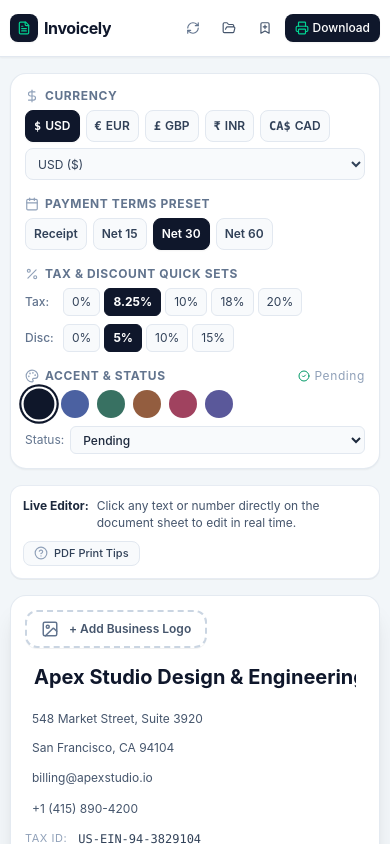
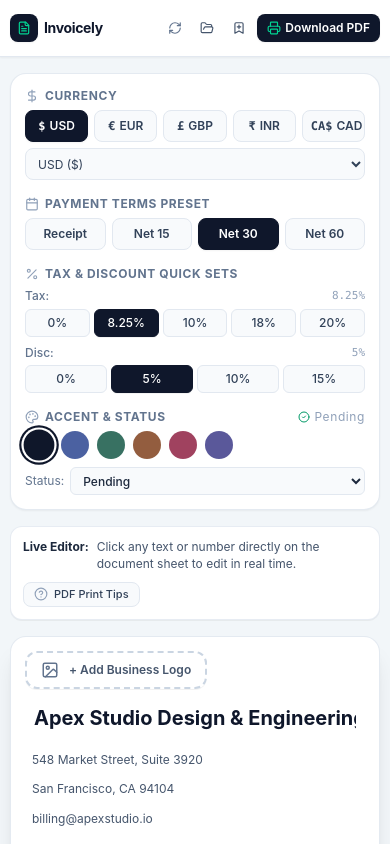
Before and after one commit to ADITYA-397/Invoice_Generator, a React (Vite) app: page / in a window 390 px wide. Shown: the top 844 px of the page. Built offline with nearby package versions, Linux system fonts and the light colour scheme.

Commit message:
Fix mobile layout: remove horizontal scrolling, prevent Download PDF cutoff, and align tax/discount controls

```diff
--- a/src/App.tsx
+++ b/src/App.tsx
@@ -29,7 +29,7 @@ export default function App() {
       gestureOrientation: 'vertical',
       smoothWheel: true,
       wheelMultiplier: 1.0,
-      touchMultiplier: 1.8,
+      touchMultiplier: 1.0,
     });
 
     lenisRef.current = lenis;
@@ -289,9 +289,9 @@ export default function App() {
 
       {/* Toast Feedback Notification */}
       {toastMessage && (
-        <div className="no-print fixed bottom-6 right-6 z-50 bg-slate-900 text-white text-xs font-semibold px-4 py-2.5 rounded-lg shadow-lg flex items-center gap-2 transition-all">
-          <Check className="w-4 h-4 text-emerald-400" />
-          <span>{toastMessage}</span>
+        <div className="no-print fixed bottom-4 sm:bottom-6 right-4 sm:right-6 left-4 sm:left-auto max-w-sm z-50 bg-slate-900 text-white text-xs font-semibold px-4 py-2.5 rounded-lg shadow-lg flex items-center gap-2 transition-all">
+          <Check className="w-4 h-4 text-emerald-400 shrink-0" />
+          <span className="truncate">{toastMessage}</span>
         </div>
       )}
     </div>
--- a/src/components/HeaderNav.tsx
+++ b/src/components/HeaderNav.tsx
@@ -18,13 +18,13 @@ export const HeaderNav: React.FC<HeaderNavProps> = ({
 }) => {
   return (
     <header className="no-print sticky top-0 z-40 w-full bg-white/95 backdrop-blur-md border-b border-slate-200 shadow-xs">
-      <div className="max-w-7xl mx-auto px-2.5 sm:px-6 lg:px-8 h-14 sm:h-16 flex items-center justify-between gap-1.5 sm:gap-4 md:gap-8 min-w-0">
+      <div className="max-w-7xl mx-auto px-2.5 sm:px-6 lg:px-8 h-14 sm:h-16 flex items-center justify-between gap-1 sm:gap-4 md:gap-8 min-w-0">
         {/* Zone 1: Brand Wordmark */}
         <div className="flex items-center gap-1.5 sm:gap-2.5 shrink-0 min-w-0">
           <div className="w-7 h-7 sm:w-8 sm:h-8 rounded-lg bg-slate-900 flex items-center justify-center text-white font-bold text-sm sm:text-base shadow-xs shrink-0">
             <FileText className="w-3.5 h-3.5 sm:w-4 sm:h-4 text-emerald-400" />
           </div>
-          <span className="text-base sm:text-lg font-bold tracking-tight text-slate-900 truncate">
+          <span className="text-sm sm:text-lg font-bold tracking-tight text-slate-900 truncate">
             Invoicely
           </span>
         </div>
@@ -61,11 +61,11 @@ export const HeaderNav: React.FC<HeaderNavProps> = ({
         </nav>
 
         {/* Zone 3: Primary Action CTA & Mobile Controls */}
-        <div className="flex items-center gap-1 sm:gap-2 shrink-0">
+        <div className="flex items-center gap-1 sm:gap-2 shrink-0 min-w-0">
           <button
             type="button"
             onClick={onReset}
-            className="md:hidden w-8 h-8 flex items-center justify-center text-slate-500 hover:text-slate-900 hover:bg-slate-100 rounded-lg transition-colors cursor-pointer shrink-0"
+            className="md:hidden w-7 h-7 sm:w-8 sm:h-8 flex items-center justify-center text-slate-500 hover:text-slate-900 hover:bg-slate-100 rounded-lg transition-colors cursor-pointer shrink-0"
             title="Reset sample"
             aria-label="Reset sample"
           >
@@ -75,20 +75,20 @@ export const HeaderNav: React.FC<HeaderNavProps> = ({
           <button
             type="button"
             onClick={onOpenTemplatesModal}
-            className="md:hidden w-8 h-8 flex items-center justify-center text-slate-600 hover:text-slate-900 hover:bg-slate-100 rounded-lg transition-colors cursor-pointer relative shrink-0"
+            className="md:hidden w-7 h-7 sm:w-8 sm:h-8 flex items-center justify-center text-slate-600 hover:text-slate-900 hover:bg-slate-100 rounded-lg transition-colors cursor-pointer relative shrink-0"
             title={`Templates (${savedTemplatesCount})`}
             aria-label="Open templates"
           >
             <FolderOpen className="w-3.5 h-3.5" />
             {savedTemplatesCount > 0 && (
-              <span className="absolute top-1.5 right-1.5 w-1.5 h-1.5 rounded-full bg-emerald-500"></span>
+              <span className="absolute top-1 right-1 w-1.5 h-1.5 rounded-full bg-emerald-500"></span>
             )}
           </button>
 
           <button
             type="button"
             onClick={onOpenSaveModal}
-            className="md:hidden w-8 h-8 flex items-center justify-center text-slate-600 hover:text-slate-900 hover:bg-slate-100 rounded-lg transition-colors cursor-pointer shrink-0"
+            className="md:hidden w-7 h-7 sm:w-8 sm:h-8 flex items-center justify-center text-slate-600 hover:text-slate-900 hover:bg-slate-100 rounded-lg transition-colors cursor-pointer shrink-0"
             title="Save as Template"
             aria-label="Save as template"
           >
@@ -102,9 +102,7 @@ export const HeaderNav: React.FC<HeaderNavProps> = ({
             title="Download PDF"
           >
             <Printer className="w-3.5 h-3.5 sm:w-4 sm:h-4 text-emerald-400 shrink-0" />
-            <span className="hidden sm:inline">Download PDF</span>
-            <span className="hidden min-[380px]:inline sm:hidden font-medium">Download</span>
-            <span className="min-[380px]:hidden font-medium">PDF</span>
+            <span>Download PDF</span>
           </button>
         </div>
       </div>
--- a/src/components/QuickControls.tsx
+++ b/src/components/QuickControls.tsx
@@ -49,7 +49,7 @@ export const QuickControls: React.FC<QuickControlsProps> = ({ invoice, onChange
                   key={curr}
                   type="button"
                   onClick={() => handleCurrencyChange(curr)}
-                  className={`h-8 px-2 sm:px-2.5 text-xs font-semibold rounded-lg transition-colors cursor-pointer border ${
+                  className={`h-8 px-2 sm:px-2.5 text-xs font-semibold rounded-lg transition-colors cursor-pointer border flex-1 sm:flex-initial min-w-[48px] text-center ${
                     isSelected
                       ? 'bg-slate-900 text-white border-slate-900 shadow-xs'
                       : 'bg-slate-50 text-slate-700 border-slate-200 hover:bg-slate-100 hover:text-slate-900'
@@ -63,7 +63,7 @@ export const QuickControls: React.FC<QuickControlsProps> = ({ invoice, onChange
             <select
               value={invoice.currency}
               onChange={(e) => handleCurrencyChange(e.target.value as CurrencyCode)}
-              className="h-8 text-xs bg-slate-50 border border-slate-200 rounded-lg px-2 text-slate-700 hover:bg-slate-100 cursor-pointer focus:outline-none focus:ring-1 focus:ring-slate-400 min-w-[90px] flex-1 sm:flex-initial"
+              className="h-8 text-xs bg-slate-50 border border-slate-200 rounded-lg px-2 text-slate-700 hover:bg-slate-100 cursor-pointer focus:outline-none focus:ring-1 focus:ring-slate-400 min-w-[80px] flex-1 sm:flex-initial"
               aria-label="More Currencies"
             >
               <option value="USD">USD ($)</option>
@@ -97,7 +97,7 @@ export const QuickControls: React.FC<QuickControlsProps> = ({ invoice, onChange
                   key={p.label}
                   type="button"
                   onClick={() => handleDuePreset(p.days, p.term)}
-                  className={`h-8 px-2 sm:px-2.5 text-xs font-semibold rounded-lg transition-colors cursor-pointer border ${
+                  className={`h-8 px-2 sm:px-2.5 text-xs font-semibold rounded-lg transition-colors cursor-pointer border flex-1 sm:flex-initial min-w-[56px] text-center ${
                     isSelected
                       ? 'bg-slate-900 text-white border-slate-900 shadow-xs'
                       : 'bg-slate-50 text-slate-700 border-slate-200 hover:bg-slate-100'
@@ -118,44 +118,56 @@ export const QuickControls: React.FC<QuickControlsProps> = ({ invoice, onChange
           </label>
           <div className="space-y-2 min-w-0">
             {/* Tax Row */}
-            <div className="flex items-center gap-1.5 flex-wrap min-w-0">
-              <span className="text-xs font-medium text-slate-500 w-8 sm:w-9 shrink-0">Tax:</span>
-              <div className="flex items-center gap-1 flex-wrap min-w-0">
-                {[0, 8.25, 10, 18, 20].map((rate) => (
+            <div className="flex flex-col sm:flex-row sm:items-center gap-1 sm:gap-2 min-w-0">
+              <div className="flex items-center justify-between sm:w-11 shrink-0">
+                <span className="text-xs font-medium text-slate-500">Tax:</span>
+                <span className="text-[11px] font-mono text-slate-400 sm:hidden">{invoice.taxPercent}%</span>
+              </div>
+              <div className="flex items-center gap-1 flex-wrap min-w-0 flex-1">
+                {[0, 8.25, 10, 18, 20].map((rate) => {
+                  const isSelected = invoice.taxPercent === rate;
+                  return (
                     <button
                       key={rate}
                       type="button"
                       onClick={() => handleTaxPreset(rate)}
-                    className={`h-7 px-2 text-xs rounded-md transition-colors cursor-pointer border ${
-                      invoice.taxPercent === rate
-                        ? 'bg-slate-900 text-white border-slate-900 font-bold'
+                      className={`h-7 px-1.5 sm:px-2 text-xs rounded-md transition-colors cursor-pointer border flex-1 min-w-[34px] text-center font-medium ${
+                        isSelected
+                          ? 'bg-slate-900 text-white border-slate-900 font-bold shadow-2xs'
                           : 'bg-slate-50 text-slate-700 border-slate-200 hover:bg-slate-100'
                       }`}
                     >
                       {rate}%
                     </button>
-                ))}
+                  );
+                })}
               </div>
             </div>
 
             {/* Discount Row */}
-            <div className="flex items-center gap-1.5 flex-wrap min-w-0">
-              <span className="text-xs font-medium text-slate-500 w-8 sm:w-9 shrink-0">Disc:</span>
-              <div className="flex items-center gap-1 flex-wrap min-w-0">
-                {[0, 5, 10, 15].map((disc) => (
+            <div className="flex flex-col sm:flex-row sm:items-center gap-1 sm:gap-2 min-w-0">
+              <div className="flex items-center justify-between sm:w-11 shrink-0">
+                <span className="text-xs font-medium text-slate-500">Disc:</span>
+                <span className="text-[11px] font-mono text-slate-400 sm:hidden">{invoice.discountPercent}%</span>
+              </div>
+              <div className="flex items-center gap-1 flex-wrap min-w-0 flex-1">
+                {[0, 5, 10, 15].map((disc) => {
+                  const isSelected = invoice.discountPercent === disc;
+                  return (
                     <button
                       key={disc}
                       type="button"
                       onClick={() => handleDiscountPreset(disc)}
-                    className={`h-7 px-2 text-xs rounded-md transition-colors cursor-pointer border ${
-                      invoice.discountPercent === disc
-                        ? 'bg-slate-900 text-white border-slate-900 font-bold'
+                      className={`h-7 px-1.5 sm:px-2 text-xs rounded-md transition-colors cursor-pointer border flex-1 min-w-[34px] text-center font-medium ${
+                        isSelected
+                          ? 'bg-slate-900 text-white border-slate-900 font-bold shadow-2xs'
                           : 'bg-slate-50 text-slate-700 border-slate-200 hover:bg-slate-100'
                       }`}
                     >
                       {disc}%
                     </button>
-                ))}
+                  );
+                })}
               </div>
             </div>
           </div>
@@ -199,7 +211,7 @@ export const QuickControls: React.FC<QuickControlsProps> = ({ invoice, onChange
               <select
                 value={invoice.status}
                 onChange={(e) => onChange({ status: e.target.value as InvoiceData['status'] })}
-                className="h-7 text-xs font-medium bg-slate-50 border border-slate-200 rounded-md px-2 text-slate-800 hover:bg-slate-100 cursor-pointer focus:outline-none flex-1 sm:flex-initial min-w-[90px]"
+                className="h-7 text-xs font-medium bg-slate-50 border border-slate-200 rounded-md px-2 text-slate-800 hover:bg-slate-100 cursor-pointer focus:outline-none flex-1 sm:flex-initial min-w-[80px]"
                 aria-label="Invoice Status"
               >
                 <option value="draft">Draft</option>
--- a/src/index.css
+++ b/src/index.css
@@ -4,6 +4,7 @@
   html, body {
     max-width: 100%;
     overflow-x: hidden;
+    touch-action: pan-y;
   }
 
   body {
```
Also changed, not shown: src/components/InvoiceSheet.tsx (+15 -15 lines). Lines whose indentation alone changed are shown as unchanged.
